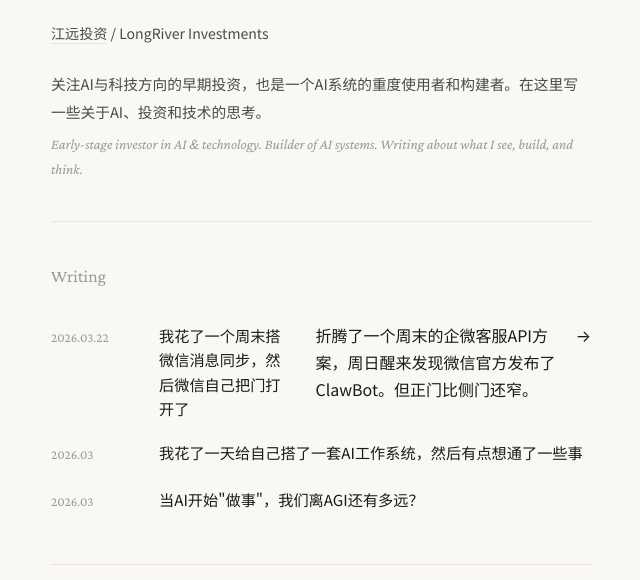
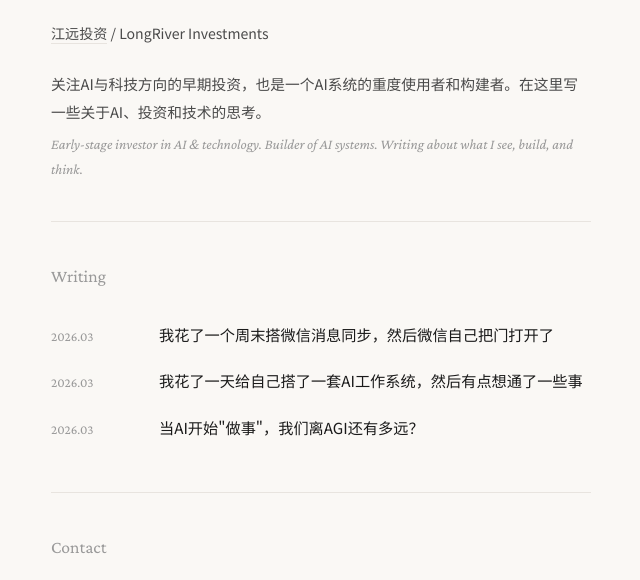
Before and after one commit to MatteoCui001/matteocui.com, a plain HTML site: page index.html in a window 1280 px wide. Shown: the part 172-752 px from the top of the page, without its empty margins (319-959 px from the left). Drawn offline with nearby package versions, Linux system fonts and the light colour scheme.

Commit message:
Fix article list: match consistent style for new entry

```diff
--- a/index.html
+++ b/index.html
@@ -244,11 +244,9 @@ a { color: inherit; text-decoration: none; }
 
       <!-- ADD NEW ARTICLE HERE -->
 
-            <a href="/blog/wechat-sync-weekend" class="article-entry">
-        <p class="article-date">2026.03.22</p>
+      <a href="/blog/wechat-sync-weekend" class="article-entry">
+        <span class="article-date">2026.03</span>
         <h2 class="article-title">我花了一个周末搭微信消息同步，然后微信自己把门打开了</h2>
-        <p class="article-subtitle">折腾了一个周末的企微客服API方案，周日醒来发现微信官方发布了ClawBot。但正门比侧门还窄。</p>
-        <span class="article-arrow">&rarr;</span>
       </a>
 
 <a href="/blog/ai-personal-os" class="article-entry">
```
